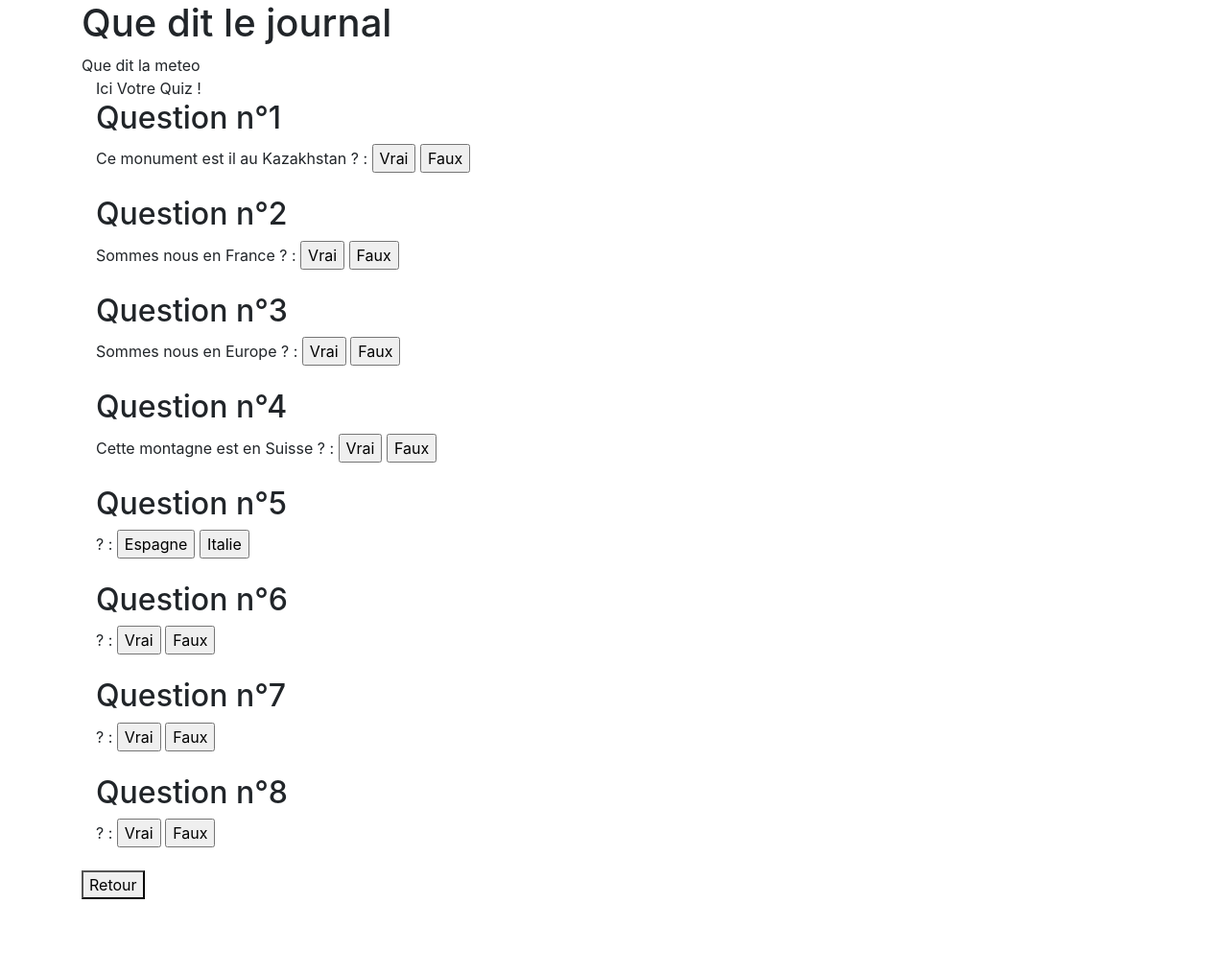
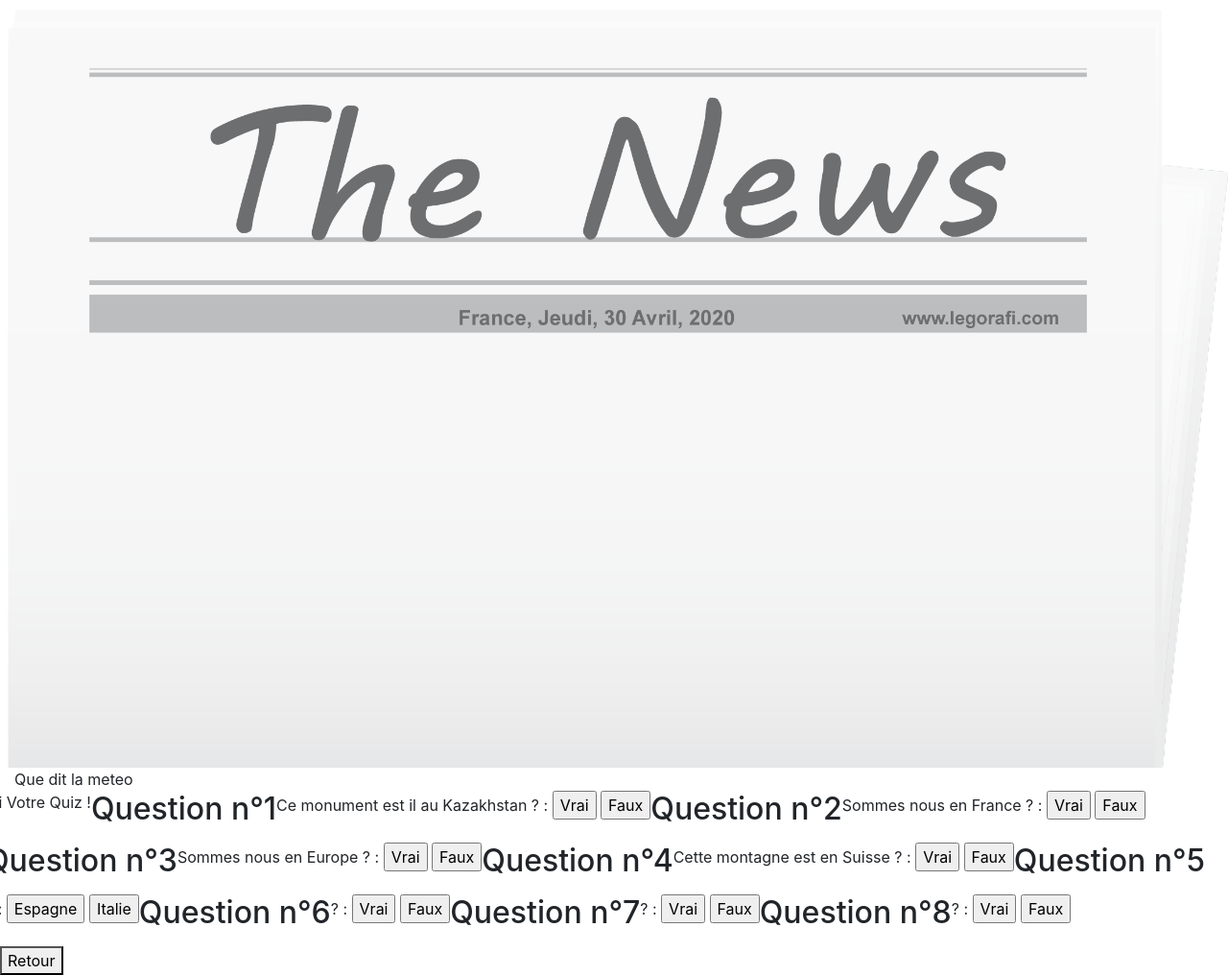
Before and after one commit to typhained/Hack_avril, a PHP site: page /journal.php in a window 1280 px wide. Shown: the whole page at 96% size. Before the commit the page ends 937 px from the top, so only its background shows below. Run offline with PHP 8.4, Linux system fonts and the light colour scheme; data that the repository does not hold is empty.

Commit message:
journal ici

```diff
--- a/journal.php
+++ b/journal.php
@@ -8,27 +8,20 @@ require_once 'ApiClass.php';
     <meta charset="utf-8">
     <meta name="viewport" content="width=device-width, initial-scale=1, shrink-to-fit=no">
     <link rel="stylesheet" href="https://stackpath.bootstrapcdn.com/bootstrap/4.4.1/css/bootstrap.min.css" integrity="sha384-Vkoo8x4CGsO3+Hhxv8T/Q5PaXtkKtu6ug5TOeNV6gBiFeWPGFN9MuhOf23Q9Ifjh" crossorigin="anonymous">
-
+    <link rel="stylesheet" href="src/css/journal.css">
     <title>Lire le journal</title>
 </head>
 <body>
-
-<section class="container">
-    <h1>Que dit le journal</h1>
-    <div class="row">
+    <div id="img-bg"></div>
         <div class="col">Que dit la meteo</div>
     </div>
-    <div class="col">
+    <div class="row">
         <div class="raw">Ici Votre Quiz !</div>
         <?php require 'validate.php'; ?>
     </div>
     <a href="index.php"><button>Retour</button></a>
-
 </section>
-
-
 </body>
-
 <!-- Optional JavaScript -->
 <!-- jQuery first, then Popper.js, then Bootstrap JS -->
 <script src="https://code.jquery.com/jquery-3.4.1.slim.min.js" integrity="sha384-J6qa4849blE2+poT4WnyKhv5vZF5SrPo0iEjwBvKU7imGFAV0wwj1yYfoRSJoZ+n" crossorigin="anonymous"></script>
--- a/quizz.php
+++ b/quizz.php
@@ -1,4 +1,4 @@
-<?php
+    <?php
 
 require_once 'ApiClass.php';
 $cam = new WindyApi();
@@ -10,7 +10,6 @@ $photo5 = $cam->getPhoto(1368909881);
 $photo6 = $cam->getPhoto(1368909881);
 $photo7 = $cam->getPhoto(1368909881);
 $photo8 = $cam->getPhoto(1368909881);
-
 ?>
 
 <h2>Question n°1</h2>
--- /dev/null
+++ b/src/css/journal.css
@@ -0,0 +1,9 @@
+#img-bg {
+    background-image: url("../img/journal-open.png");
+    background-size: cover;
+    background-repeat: no-repeat;
+    overflow-x: hidden;
+    overflow-y: hidden;
+    min-height: 100vh;
+    position: relative;
+}
```
Also changed, not shown: src/img/journal-open.png (added).
